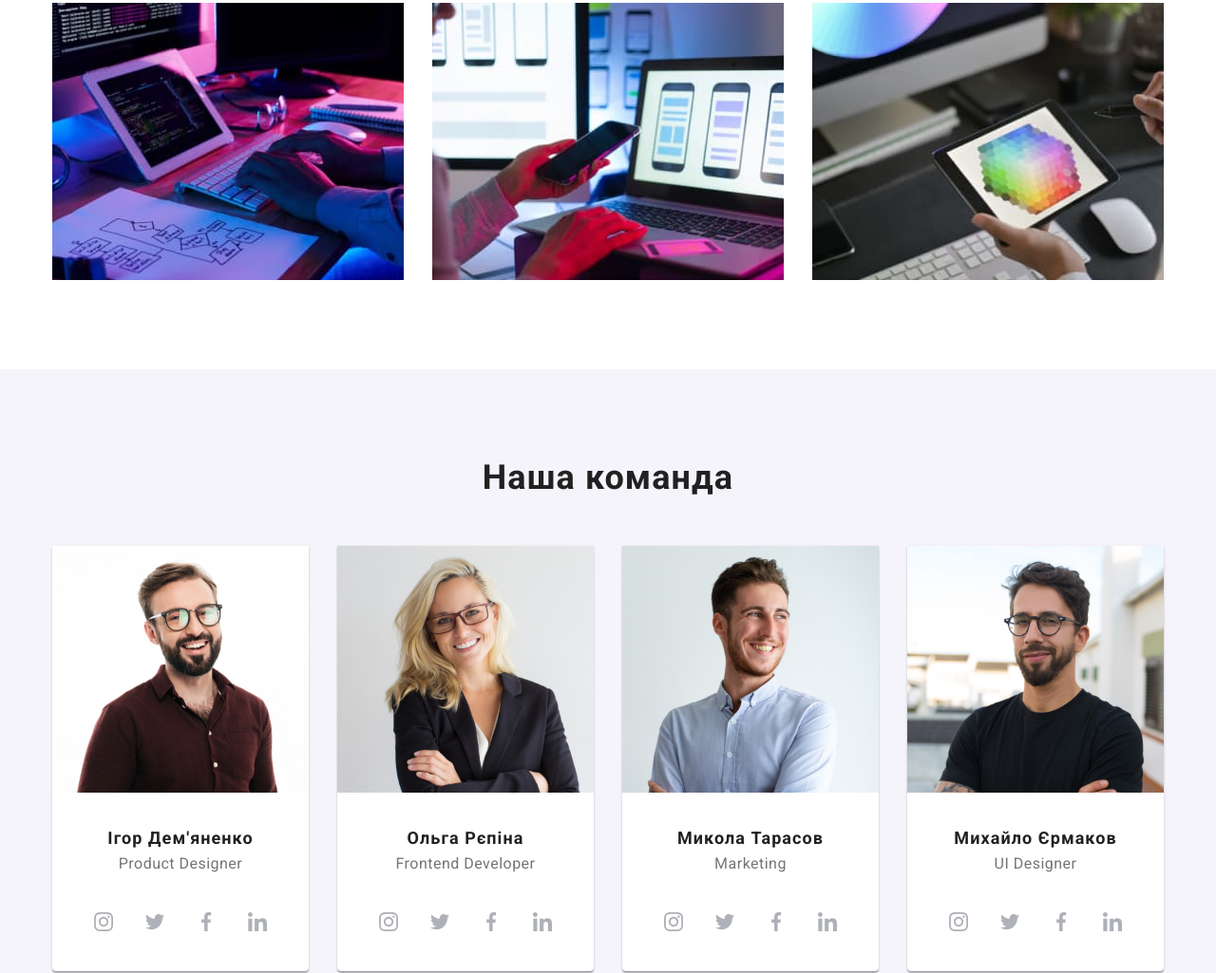
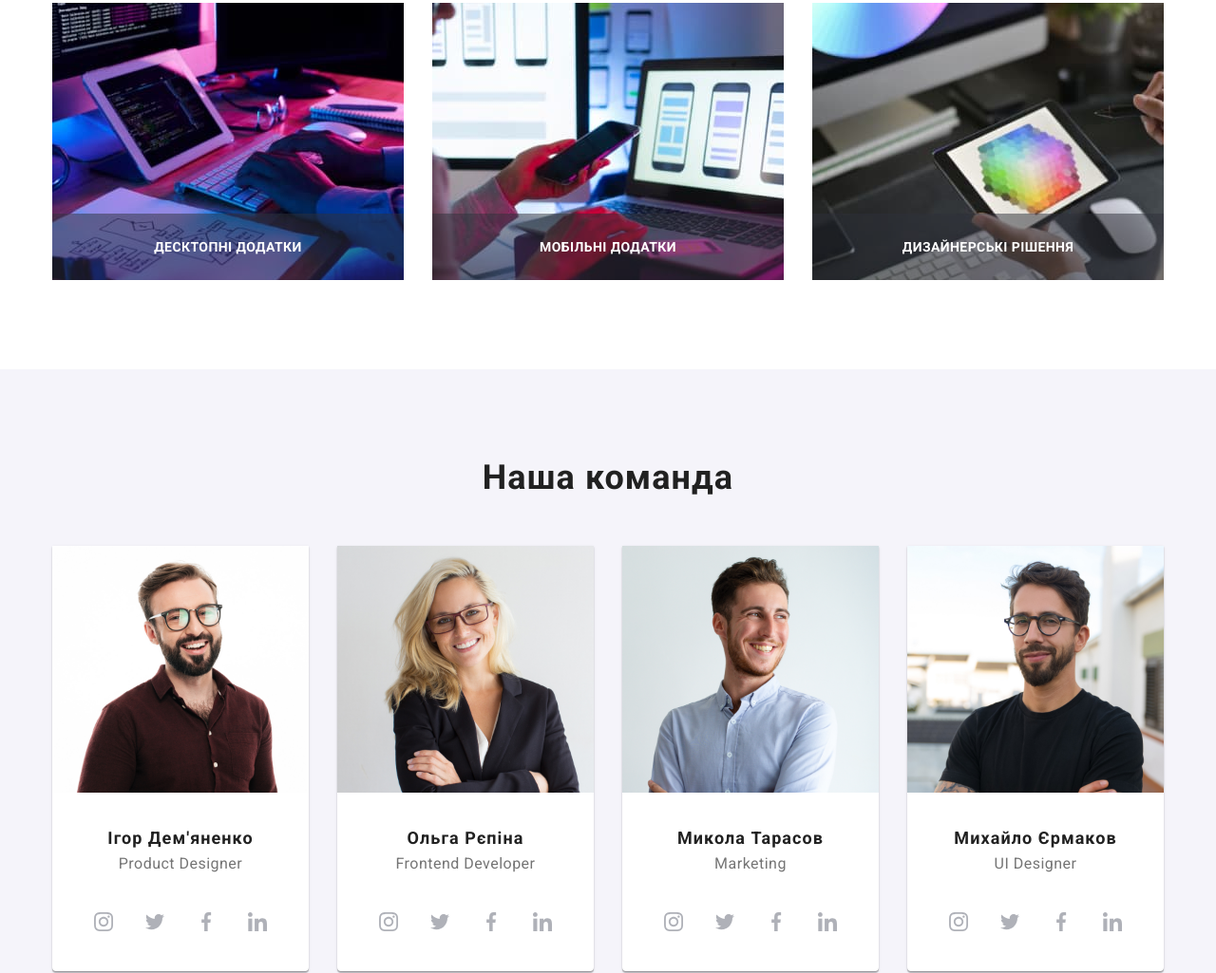
Before and after one commit to PavelTsybenko/goit-markup-hw-05, a plain HTML site: page index.html in a window 1280 px wide. Shown: the part 1195-2220 px from the top of the page at 95% size. Drawn offline with nearby package versions, Linux system fonts and the light colour scheme.

Commit message:
fix wat are we doing window

```diff
--- a/css/styles.css
+++ b/css/styles.css
@@ -745,19 +745,23 @@ ul {
   letter-spacing: 0.03em;
   text-transform: uppercase;
   color: #ffffff;
-  background-color: rgba(47, 48, 58, 0.8);
+  background-color: rgba(47, 48, 58, 0.5);
+  display: flex;
+  justify-content: center;
+  align-items: center;
   position: absolute;
   bottom: 0;
   left: 0;
+
   width: 370px;
   height: 70px;
-  padding: 63px 24px;
-  transform: translateY(100%);
-  transition: transform 250ms cubic-bezier(0.4, 0, 0.2, 1);
+
+  /* transform: translateY(100%);
+  transition: transform 250ms cubic-bezier(0.4, 0, 0.2, 1); */
 }
-.benef:hover .benefits-item {
-  transform: translateY(0);
-}
+/* .benef:hover .benefits-item {
+  transform: translateY(0); */
+/* } */
 .modal-backdrop {
   position: fixed;
   top: 0;
```
